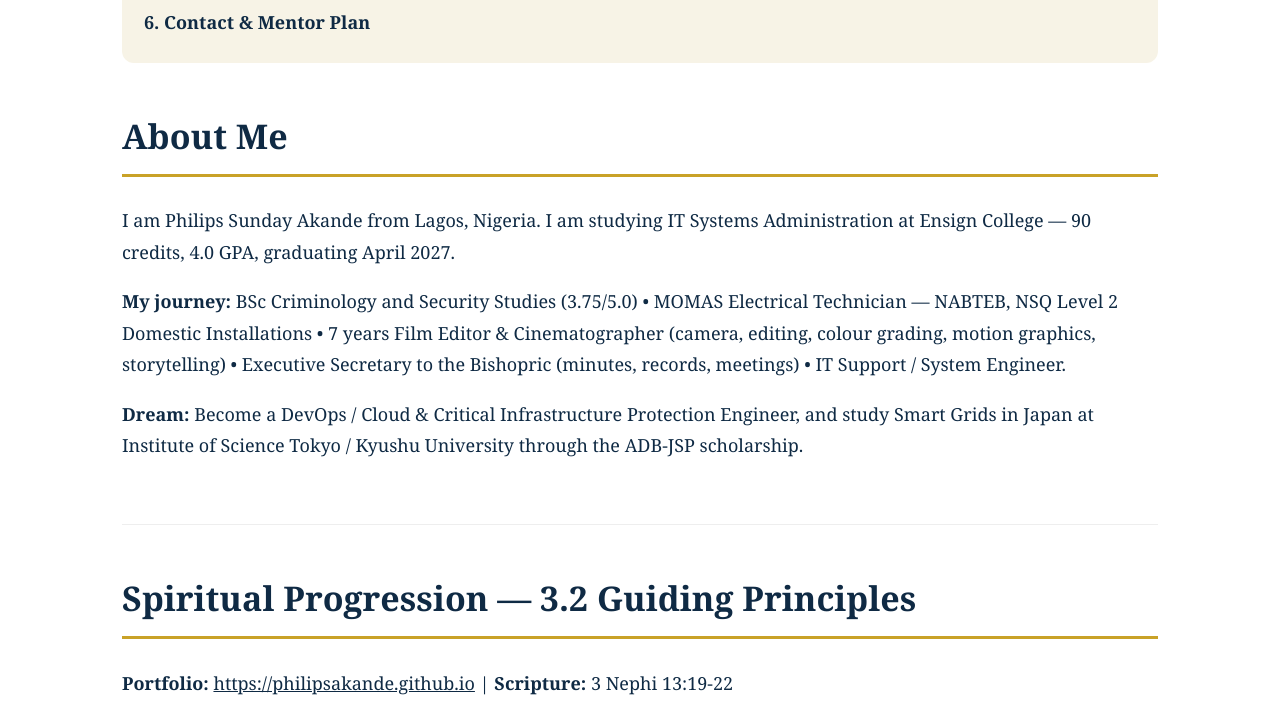
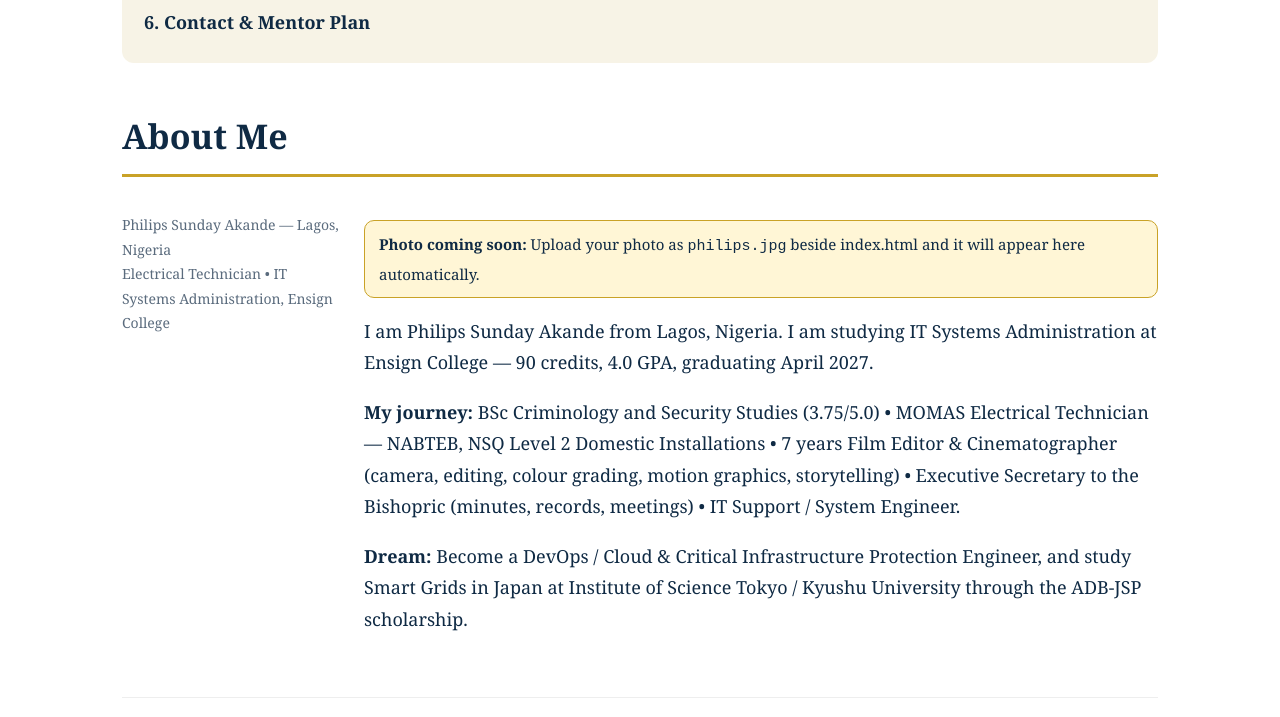
Before and after one commit to philipsakande/philipsakande.github.io, a plain HTML site: page index.html in a window 1280 px wide. Shown: the part 1167-1884 px from the top of the page. Drawn offline with Linux system fonts and the light colour scheme.

Commit message:
Add files via upload

```diff
--- a/index.html
+++ b/index.html
@@ -58,7 +58,12 @@ body.dark .toc,body.dark .media{background:#14324E}body.dark th{background:#2A44
 <p class="breadcrumb" aria-label="You are here">You are here: <a href="#about">Home</a> › Portfolio</p>
 <nav class="toc" aria-label="On this page"><strong>On this page — jump to:</strong><a href="#about">1. About Me</a><a href="#spiritual">2. Spiritual Progression — 3.2 Guiding Principles</a><a href="#professional">3. Professional Growth — Résumé &amp; Projects</a><a href="#reflection">4. Reflection &amp; Multimedia</a><a href="#usability">5. What Changed in 5.3</a><a href="#contact">6. Contact &amp; Mentor Plan</a></nav>
 
-<section id="about"><h2>About Me</h2><p>I am Philips Sunday Akande from Lagos, Nigeria. I am studying IT Systems Administration at Ensign College — 90 credits, 4.0 GPA, graduating April 2027.</p><p><b>My journey:</b> BSc Criminology and Security Studies (3.75/5.0) • MOMAS Electrical Technician — NABTEB, NSQ Level 2 Domestic Installations • 7 years Film Editor &amp; Cinematographer (camera, editing, colour grading, motion graphics, storytelling) • Executive Secretary to the Bishopric (minutes, records, meetings) • IT Support / System Engineer.</p><p><b>Dream:</b> Become a DevOps / Cloud &amp; Critical Infrastructure Protection Engineer, and study Smart Grids in Japan at Institute of Science Tokyo / Kyushu University through the ADB-JSP scholarship.</p></section>
+<section id="about"><h2>About Me</h2>
+<div style="display:flex;gap:22px;align-items:flex-start;flex-wrap:wrap">
+<figure style="margin:0;flex:0 0 220px"><img src="philips.jpg" alt="Philips Sunday Akande wearing a white hard hat and high-visibility vest as an Electrical Technician" width="220" height="260" style="width:220px;height:260px;object-fit:cover;border-radius:16px;border:3px solid #C9A227;display:block" onerror="this.style.display='none';document.getElementById('photo-note').style.display='block'">
+<figcaption style="font-size:14px;color:#5A6B7D;margin-top:8px">Philips Sunday Akande — Lagos, Nigeria<br>Electrical Technician • IT Systems Administration, Ensign College</figcaption></figure>
+<div style="flex:1;min-width:260px"><p id="photo-note" style="display:none;background:#FFF6D6;border:1px solid #C9A227;padding:10px 14px;border-radius:10px;font-size:15px"><b>Photo coming soon:</b> Upload your photo as <code>philips.jpg</code> beside index.html and it will appear here automatically.</p>
+<p>I am Philips Sunday Akande from Lagos, Nigeria. I am studying IT Systems Administration at Ensign College — 90 credits, 4.0 GPA, graduating April 2027.</p><p><b>My journey:</b> BSc Criminology and Security Studies (3.75/5.0) • MOMAS Electrical Technician — NABTEB, NSQ Level 2 Domestic Installations • 7 years Film Editor &amp; Cinematographer (camera, editing, colour grading, motion graphics, storytelling) • Executive Secretary to the Bishopric (minutes, records, meetings) • IT Support / System Engineer.</p><p><b>Dream:</b> Become a DevOps / Cloud &amp; Critical Infrastructure Protection Engineer, and study Smart Grids in Japan at Institute of Science Tokyo / Kyushu University through the ADB-JSP scholarship.</p></div></div></section>
 
 <section id="spiritual"><h2>Spiritual Progression — 3.2 Guiding Principles</h2><p><b>Portfolio:</b> <a href="https://philipsakande.github.io">https://philipsakande.github.io</a> | <b>Scripture:</b> 3 Nephi 13:19-22</p>
 <details open><summary>1. An Eye Single to the Glory of God — Stewardship in Small Things</summary><p>If my eye is single, my whole body is full of light (3 Nephi 13:22). As Executive Secretary to the Bishopric, I keep minutes, records, and confidential information. No one checks every line, but I check it anyway because stewardship is sacred. As an electrician trained at MOMAS, I learned the same truth in a Lagos 3-bedroom flat where 2.5mm and 1.5mm wires were twisted together without a ferrule. That loose joint heated up and could have burned a home. A loose contact in wiring is like a loose permission in IT or a loose word in a record — small, hidden, and dangerous. As an IT professional, I will not take shortcuts in VLANs, passwords, or backups. As a film editor, I will not cut corners on truth in storytelling.</p></details>
```
